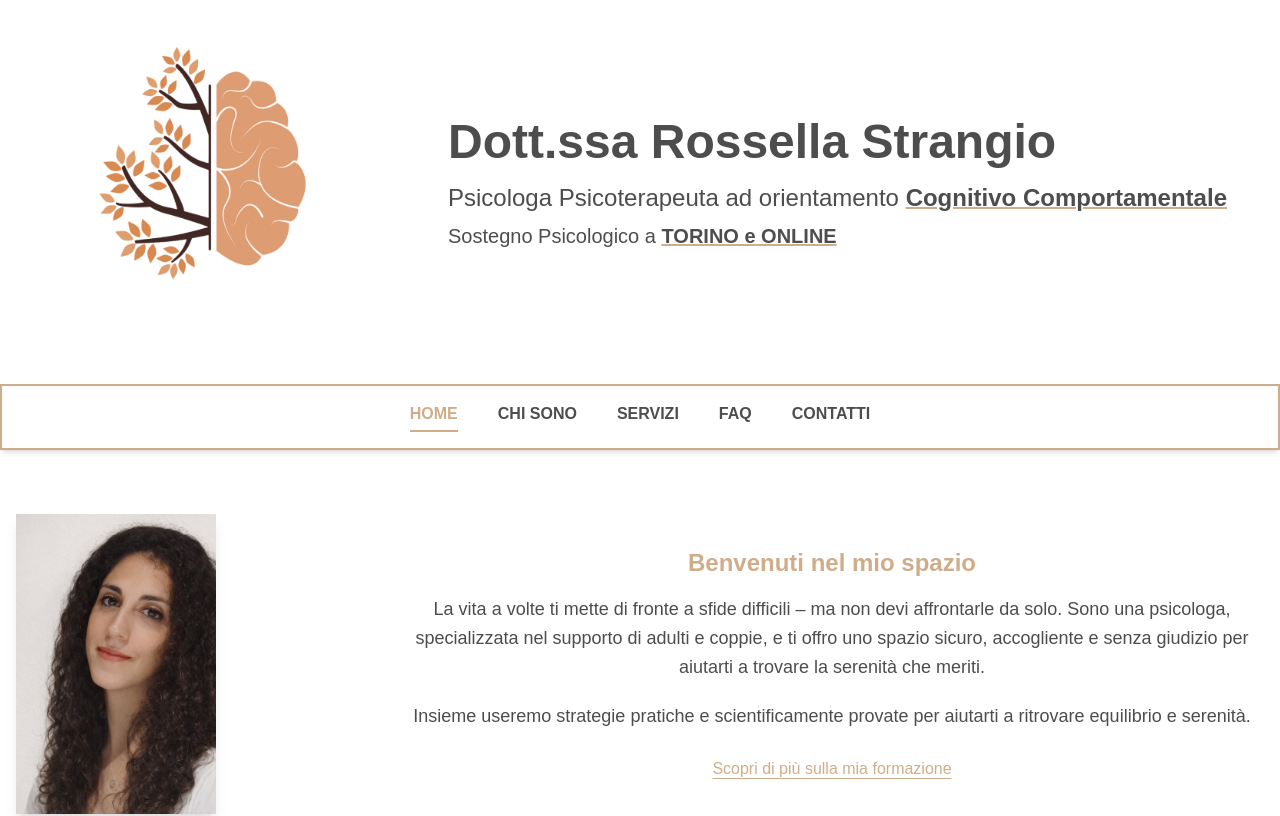
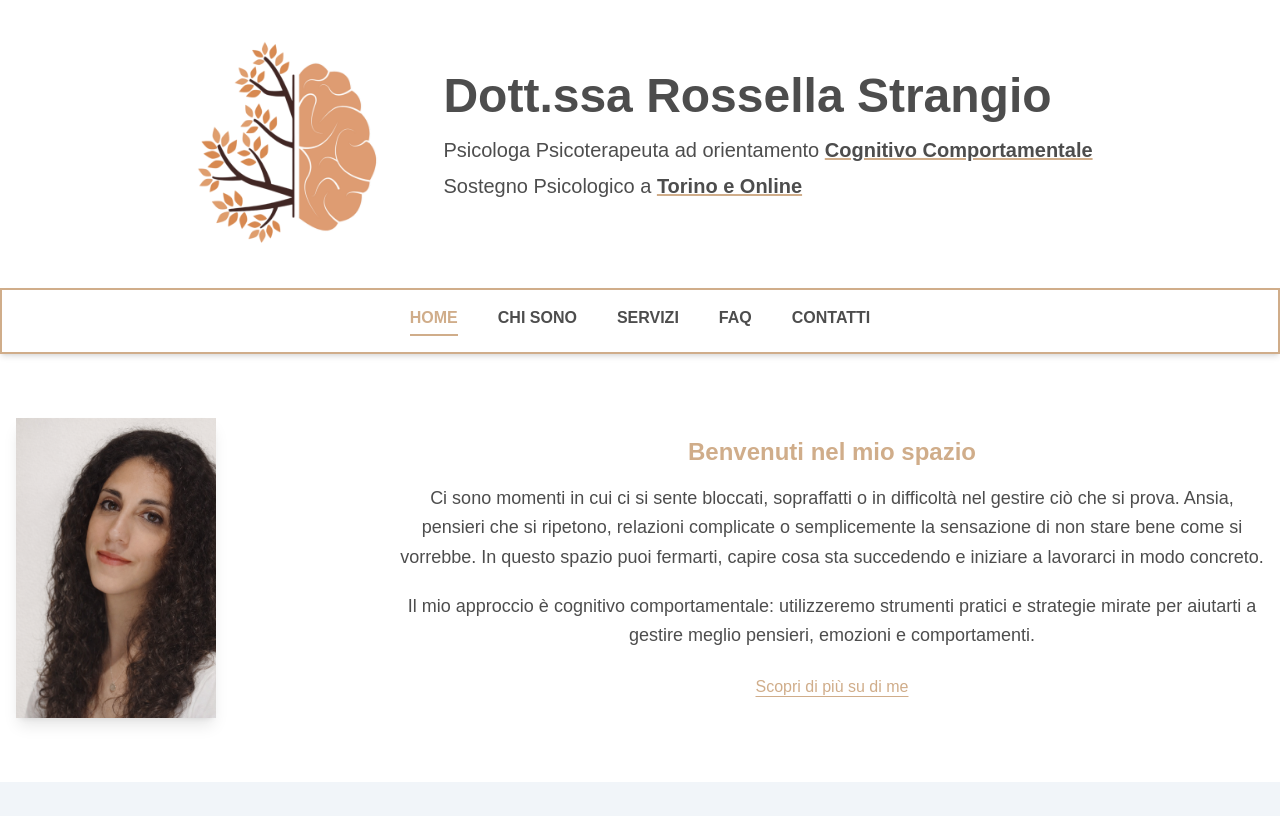
Before and after one commit to emanuel-epifani/rossella-strangio-website, a Next.js app: page / in a window 1280 px wide. Shown: the top 816 px of the page. Built offline with nearby package versions, Linux system fonts and the light colour scheme.

Commit message:
fix: hero section

```diff
--- a/src/components/Hero.tsx
+++ b/src/components/Hero.tsx
@@ -4,26 +4,27 @@ import { homeContent } from '@/content/text'
 export default function Hero() {
   return (
     <section className="bg-white">
-      <div className="container flex flex-col md:flex-row items-center gap-12">
+      <div className="container flex flex-col md:flex-row justify-center gap-12 py-10">
         {/* Colonna sinistra: Immagine */}
-        <div className="flex-shrink-0 flex items-center justify-center">
+        <div className="flex-shrink-0 flex ">
           <Image
             src="/images/logo-website.png"
             alt={homeContent.hero.imageAlt}
-            width={400}
-            height={400}
+            width={200}
+            height={200}
             priority
-            className="object-contain w-64 h-64 md:w-80 md:h-80 lg:w-96 lg:h-96"
+            // className="object-contain w-full max-w-md"
+            className="object-contain w-52 h-52"
           />
         </div>
 
         {/* Colonna destra: Testo */}
-        <div className="flex-1 flex flex-col md:text-left">
+        <div className="flex justify-center items-center">
           <div>
             <h1 className="text-4xl md:text-5xl font-bold mb-4">
               {homeContent.hero.name}
             </h1>
-            <h2 className="text-xl md:text-2xl mb-2">
+            <h2 className="text-xl md:text-xl mb-2">
               {homeContent.hero.title} <span className="underline decoration-2 decoration-primary font-bold">{homeContent.hero.specialization}</span>
             </h2>
             <p className="text-lg md:text-xl mb-4">
--- a/src/content/text.ts
+++ b/src/content/text.ts
@@ -4,18 +4,16 @@ export const homeContent = {
     name: "Dott.ssa Rossella Strangio",
     title: "Psicologa Psicoterapeuta ad orientamento",
     specialization: "Cognitivo Comportamentale",
-    location: "TORINO e ONLINE",
+    location: "Torino e Online",
     imageAlt: "Dott.ssa Rossella Strangio"
   },
   about: {
     title: "Benvenuti nel mio spazio",
-    paragraph1: `La vita a volte ti mette di fronte a sfide difficili – ma non devi affrontarle da solo.
-              Sono una psicologa, specializzata nel supporto di adulti e coppie,
-              e ti offro uno spazio sicuro, accogliente e senza giudizio per aiutarti
-              a trovare la serenità che meriti.`,
-    paragraph2: `Insieme useremo strategie pratiche e scientificamente provate per
-              aiutarti a ritrovare equilibrio e serenità.`,
-    linkText: "Scopri di più sulla mia formazione",
+    paragraph1: `Ci sono momenti in cui ci si sente bloccati, sopraffatti o in difficoltà nel gestire ciò che si prova.
+Ansia, pensieri che si ripetono, relazioni complicate o semplicemente la sensazione di non stare bene come si vorrebbe.
+In questo spazio puoi fermarti, capire cosa sta succedendo e iniziare a lavorarci in modo concreto.`,
+    paragraph2: `Il mio approccio è cognitivo comportamentale: utilizzeremo strumenti pratici e strategie mirate per aiutarti a gestire meglio pensieri, emozioni e comportamenti.`,
+    linkText: "Scopri di più su di me",
     imageAlt: "Dott.ssa Rossella Strangio"
   },
   patients: {
```
Also changed, not shown: public/images/logo-website.png.
